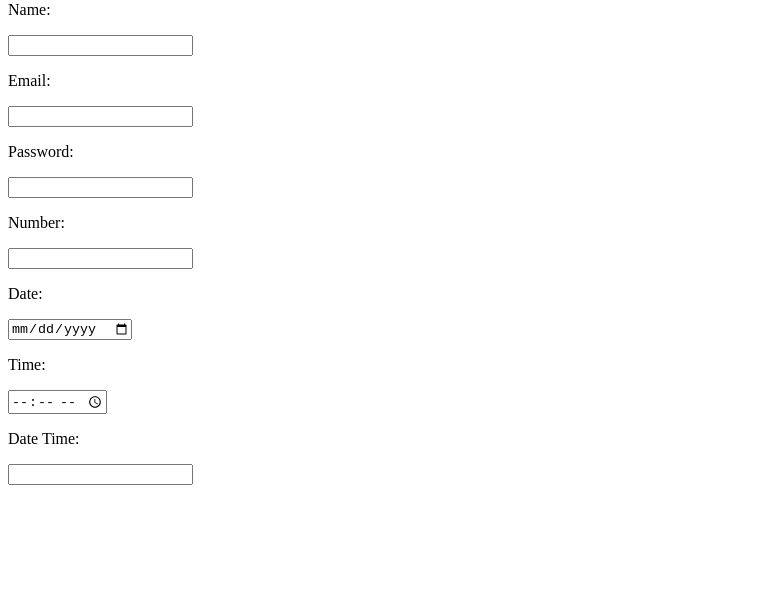
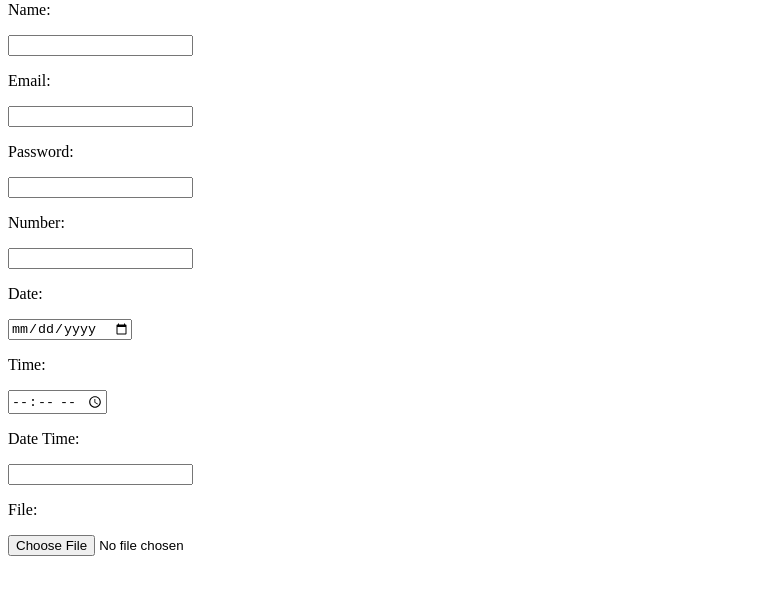
Before and after one commit to mishraneera380-coder/Mern20260623, a plain HTML site: page form.html in a window 1280 px wide. Shown: the part 79-674 px from the top of the page, without its empty margins (0-769 px from the left). Drawn offline with Linux system fonts and the light colour scheme.

Commit message:
Update form.html

```diff
--- a/form.html
+++ b/form.html
@@ -39,6 +39,7 @@
             <p></p>Time:<p></p>
             <input type="time"><p></p>
             Date Time:<p></p><input type="date time">
+            <p></p>File:<p></p> <input type="file">
 
 
 
```
